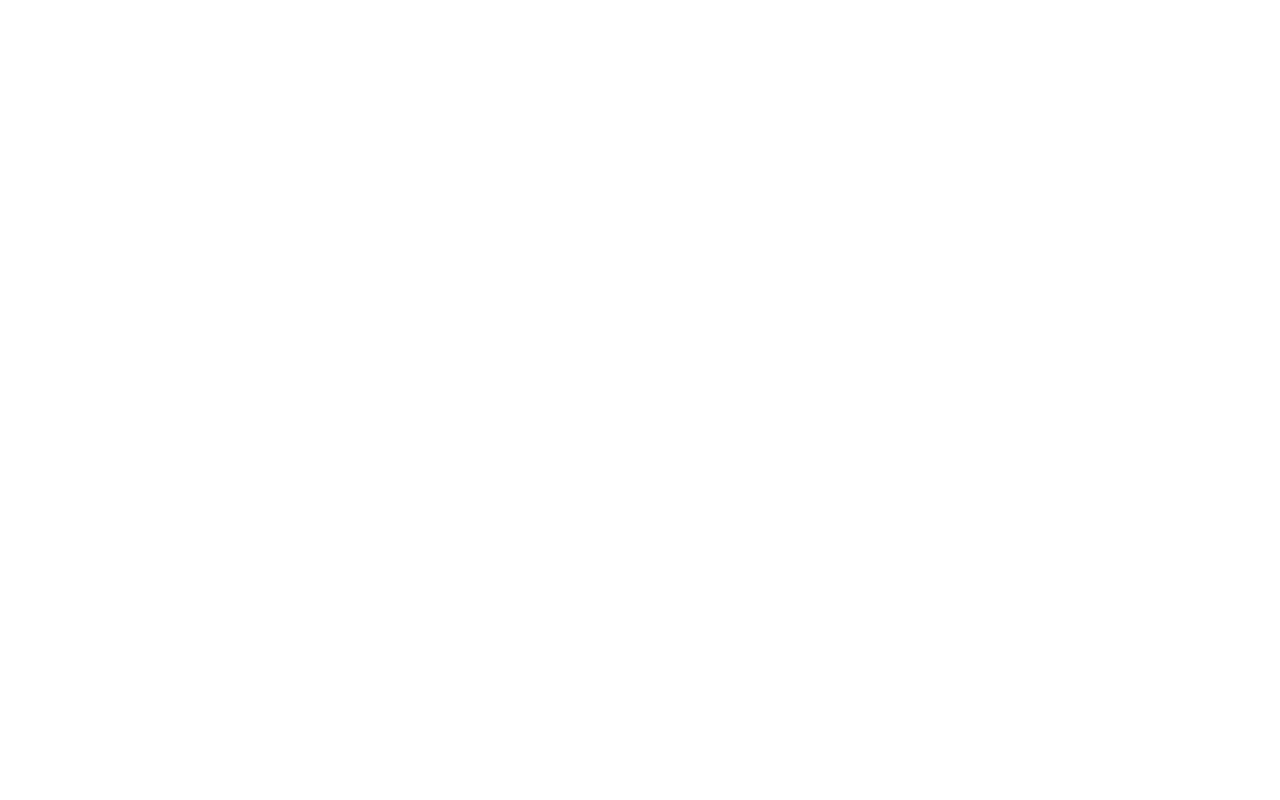
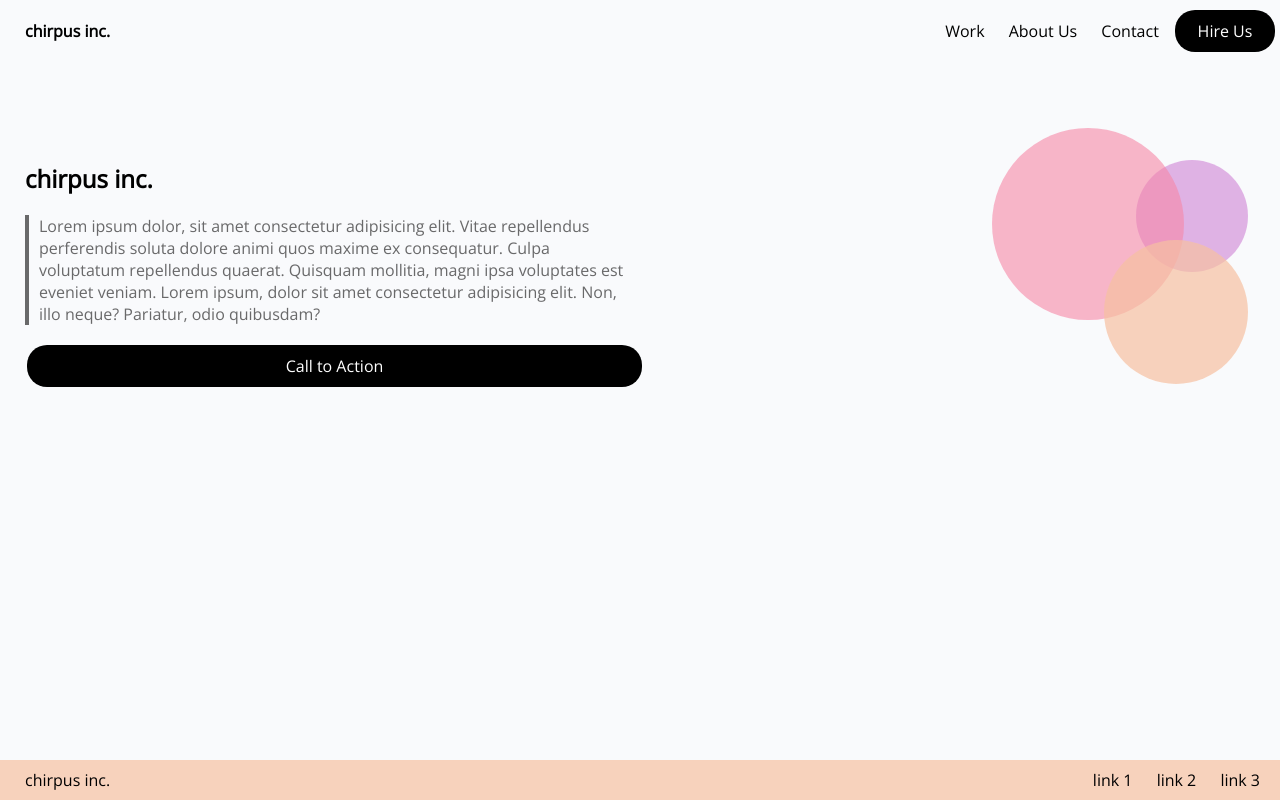
Before and after one commit to SeanMcCarron85/html-lab-1, a plain HTML site: page index.html in a window 1280 px wide. Drawn offline with nearby package versions, Linux system fonts and the light colour scheme.

Commit message:
initial commit

```diff
--- a/index.html
+++ b/index.html
@@ -4,10 +4,49 @@
     <meta charset="UTF-8">
     <meta http-equiv="X-UA-Compatible" content="IE=edge">
     <meta name="viewport" content="width=device-width, initial-scale=1.0">
+    <link rel="stylesheet" type="text/css" href="//fonts.googleapis.com/css?family=Open+Sans" />
     <link rel="stylesheet" href="styles.css">
     <title>HTML & CSS Lab 1</title>
 </head>
 <body>
+    <nav class="navbar">
+        <div class="logo">chirpus inc.</div>
+            <ul class="nav-list">
+                <li class="list-items"><a href="#">Work</a></li>
+                <li class="list-items"><a href="#">About Us</a></li>
+                <li class="list-items"><a href="#">Contact</a></li>
+                <li class="list-items" id="hire"><a href="#">Hire Us</a></li>
+            </ul>
+      </nav>
+        <div class="middle-section">
+            <div class="left-section">
+                <h2 class="title"> chirpus inc. </h2>
+                    <p class="paragraph">
+                    Lorem ipsum dolor, sit amet consectetur adipisicing elit.
+                    Vitae repellendus perferendis soluta dolore animi quos maxime ex consequatur.
+                    Culpa voluptatum repellendus quaerat. Quisquam mollitia, magni ipsa voluptates est eveniet veniam. Lorem ipsum, dolor sit amet consectetur adipisicing elit.
+                    Non, illo neque? Pariatur, odio quibusdam?
+                    </p>
+                <li class="call-to-action"><a href="#">Call to Action</a></li>
+            </div>
+            <div class="right-section">
+                <div class="three-circles">
+                    <div class="circle-one"></div>
+                    <div class="circle-two"></div>
+                    <div class="circle-three"></div>
+                </div>
+            </div>
+        </div>
+
+    <div class="footer">
+        <div class="logo2">chirpus inc.</div>
+        <ul class="foot-list">
+            <li class="foot-item"><a href="#">link 1</a></li>
+            <li class="foot-item"><a href="#">link 2</a></li>
+            <li class="foot-item"><a href="#">link 3</a></li>
+        </ul>
+    </div>
+
 
 </body>
 </html>
--- a/styles.css
+++ b/styles.css
@@ -0,0 +1,188 @@
+@media only screen and (min-width: 768px) {
+  .navbar {
+      display: flex;
+      flex-wrap:wrap;
+      flex-direction: column;
+  }
+  .nav-list{
+    vertical-align: auto;
+  }
+  #hire {
+    width: 100%;
+  }
+}
+
+* {
+  box-sizing: border-box;
+  padding: 0;
+  margin: 0;
+}
+
+body {
+  font-family: Open Sans;
+  background-color:#f9fafc ;
+  color:  #69696a;
+}
+
+
+.navbar {
+  display: flex;
+  flex-wrap: wrap;
+  flex-direction: row;
+  justify-content: space-between;
+  align-items: center;
+}
+
+a {
+  text-decoration: none;
+  color: #000;
+}
+
+#hire a {
+  color:  #fff;
+}
+.nav-list {
+  align-items: flex-end;
+  list-style-type: none;
+}
+
+.list-items {
+  display: inline-block;
+  padding: 20px 10px;
+}
+
+#hire {
+  background-color:  #000;
+  border: none;
+  color:#fff;
+  padding: 10px 15px;
+  text-align: center;
+  text-decoration: none;
+  display: inline-block;
+  margin: 4px 2px;
+  border-radius: 20px;
+  width: 100px;
+  margin-right: 5px;
+}
+
+.logo {
+  color: #000;
+ font-weight: bold;
+ padding-left: 25px;
+}
+
+
+.middle-section {
+  display: flex;
+  flex-direction: row;
+  justify-content:space-evenly;
+  align-items: center;
+}
+
+.title {
+  color: #000;
+  padding-bottom: 20px;
+}
+
+.middle-section .left-section {
+  padding-top: 100px;
+  padding-left: 25px;
+  width: 50%;
+}
+
+.middle-section .right-section {
+  width: 50%;
+}
+
+@media screen and (max-width: 768px) {
+  .middle-section .right-section{
+    visibility: hidden;
+  }
+}
+
+
+.paragraph {
+  border-left: solid 4px  #69696a;
+  padding-left: 10px;
+}
+
+.call-to-action  a {
+  color:  #fff
+}
+.call-to-action {
+  background-color: black;
+  color: white;
+  border: none;
+  padding: 10px 15px;
+  text-align: center;
+  text-decoration: none;
+  display: inline-block;
+  margin: 4px 2px;
+  border-radius: 20px;
+  width: 100%;
+  margin-top: 20px;
+}
+
+.circle-two {
+  height: 12rem;
+  width: 12rem;
+  border-radius: 100%;
+  background-color:rgba(247, 136, 167, 0.6);
+  position: absolute;
+  right: 6rem;
+  top: 8rem;
+}
+
+.circle-three {
+  height: 9rem;
+  width: 9rem;
+  border-radius: 100%;
+  background-color: rgba(247, 193, 162, 0.7);
+  position: absolute;
+  right: 2rem;
+  top: 15rem;
+}
+
+.circle-one {
+  height: 7rem;
+  width: 7rem;
+  border-radius: 100%;
+  background-color:rgba(207, 130, 213, 0.6);
+  position: absolute;
+  right: 2rem;
+  top: 10rem;
+}
+
+
+.footer {
+  position: fixed;
+  left: 0;
+  bottom: 0;
+  width: 100%;
+  background-color:rgba(247, 193, 162, 0.7);
+  color: white;
+  text-align: center;
+}
+
+.footer {
+  display: flex;
+  justify-content: space-between;
+  align-items: center;
+  padding-right: 10px;
+  height: 40px;
+}
+
+.foot-list{
+    align-items: flex-end;
+    list-style-type: none;
+  }
+
+  .foot-item {
+    display: inline-block;
+    padding: 20px 10px;
+  }
+
+  .logo2 {
+    color: #000;
+    padding-left: 25px;
+  }
```
